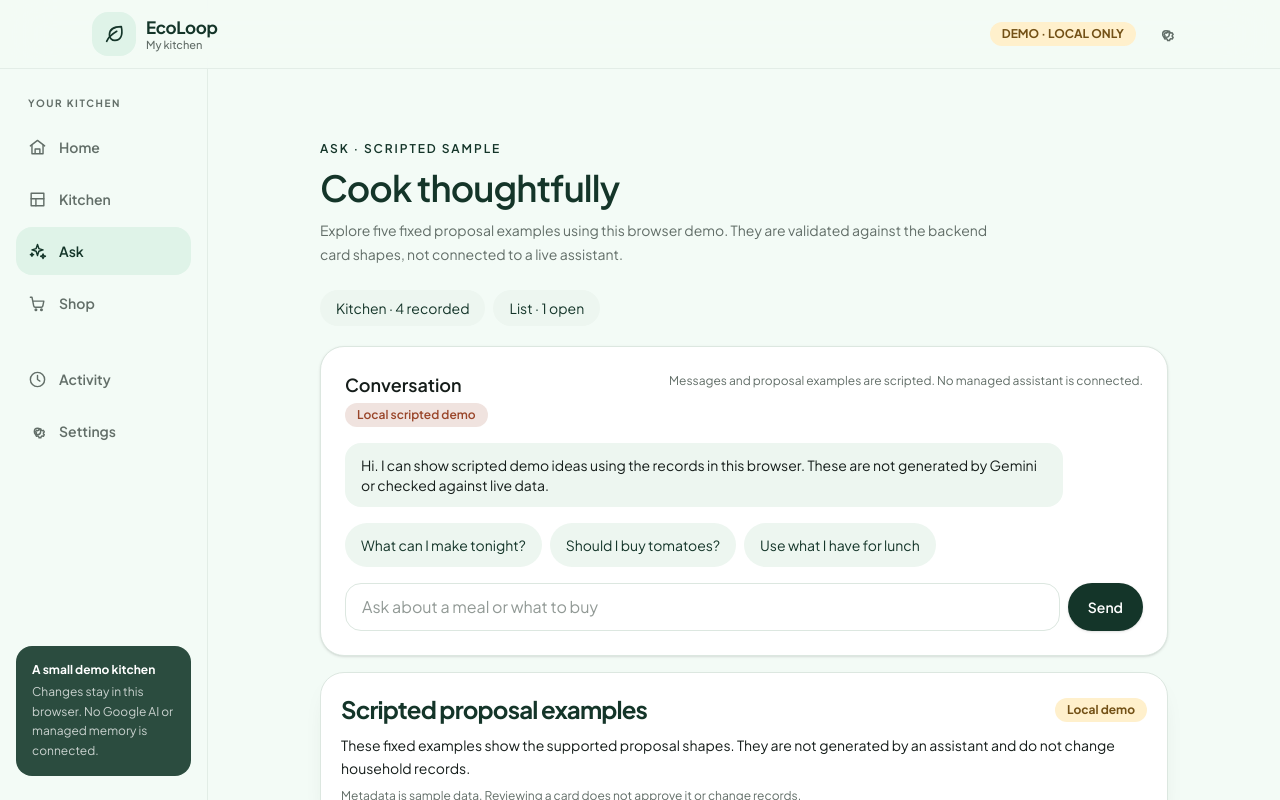
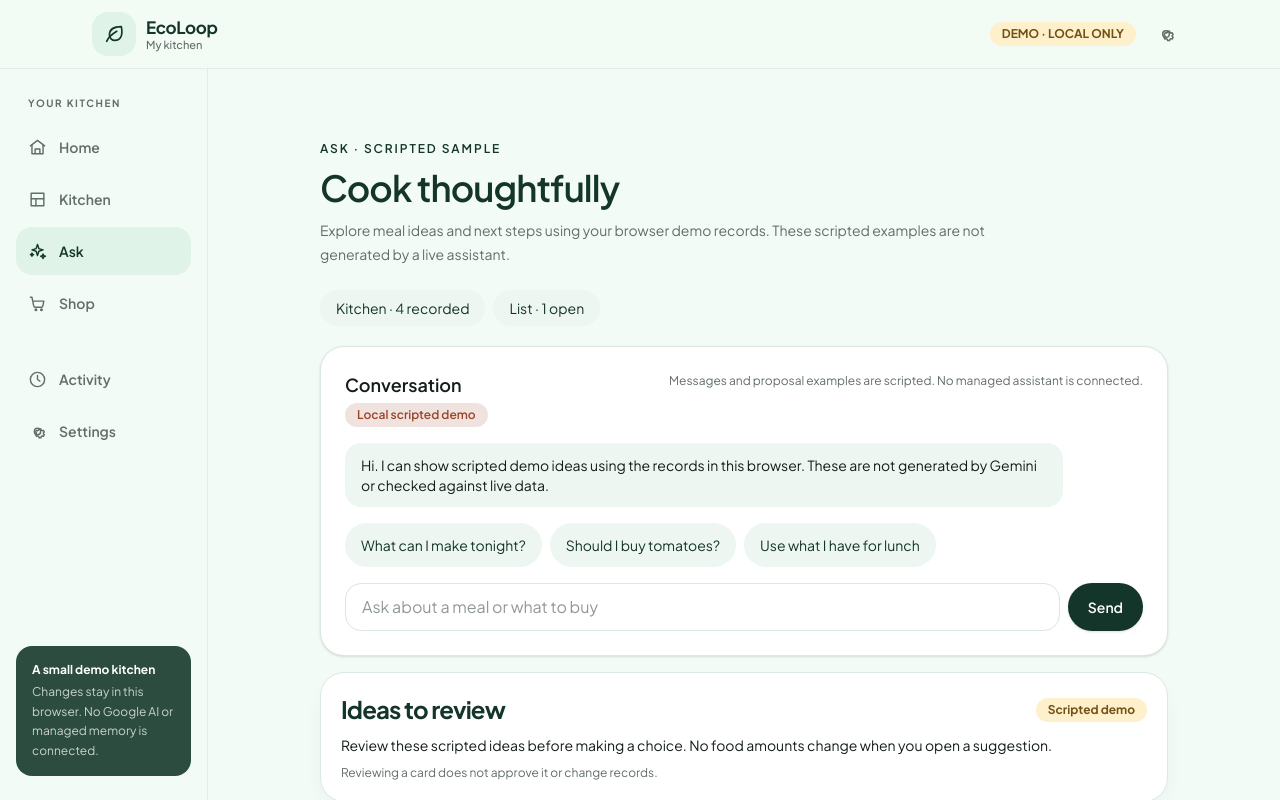
Before and after one commit to aashikvilla/ecoloop, a Next.js app in the folder frontend/: page /ask in a window 1280 px wide. Shown: the top 800 px of the page. Built offline with nearby package versions, Linux system fonts and the light colour scheme.

Commit message:
feat: integrate reviewed boundaries and scoped timeline indexes

```diff
--- a/frontend/src/components/account/account-connection.tsx
+++ b/frontend/src/components/account/account-connection.tsx
@@ -131,13 +131,13 @@ export function AccountConnection() {
 
   return <div className="mx-auto max-w-3xl space-y-6">
     <header>
-      <Badge tone="amber" className="mb-3">SEPARATE CANONICAL ACCOUNT</Badge>
+      <Badge tone="amber" className="mb-3">ACCOUNT · READ ONLY</Badge>
       <Heading as="h1">Household connection</Heading>
-      <p className="mt-2 max-w-2xl text-sm leading-relaxed text-muted">Sign in and enter a household ID to read canonical records from the household API. This page is separate from the local browser demo. Nothing here creates membership or changes records.</p>
+      <p className="mt-2 max-w-2xl text-sm leading-relaxed text-muted">Sign in to view records for a household you already belong to. These records stay separate from this browser’s demo. Opening them does not change your records or membership.</p>
     </header>
 
     <Card className="space-y-4 border border-line p-5 sm:p-6" aria-labelledby="identity-title">
-      <div><Heading id="identity-title" as="h2">Firebase sign-in</Heading><p className="mt-1 text-sm text-muted">Authentication state is held by Firebase for this browser tab session. The app never saves an ID token itself.</p></div>
+      <div><Heading id="identity-title" as="h2">Your account</Heading><p className="mt-1 text-sm text-muted">Google sign-in lasts for this browser tab session.</p></div>
       {authState === "loading" && <p role="status" className="text-sm text-muted">Checking sign-in status…</p>}
       {authState === "unavailable" && <div role="status" className="rounded-2xl bg-surface-muted p-4 text-sm leading-relaxed text-muted">Household sign-in is not configured for this app yet. You can continue using the separate local demo.</div>}
       {authState === "signed-out" && <Button onClick={handleSignIn} disabled={busy} aria-busy={busy}>{busy ? "Opening Google sign-in…" : "Continue with Google"}</Button>}
@@ -151,21 +151,21 @@ export function AccountConnection() {
       <form onSubmit={submitHousehold} className="space-y-3">
         <label htmlFor="household-id" className="block text-sm font-semibold text-foreground">Household ID</label>
         <Input id="household-id" value={householdId} onChange={(event) => updateHousehold(event.target.value)} autoComplete="off" spellCheck={false} maxLength={128} pattern="[A-Za-z0-9_-]{1,128}" placeholder="Enter household ID" aria-describedby="household-help" />
-        <p id="household-help" className="text-xs leading-relaxed text-muted">This value is sent only in the API’s `X-Household-ID` header. It is not remembered after leaving this page.</p>
+        <p id="household-help" className="text-xs leading-relaxed text-muted">Your household choice is cleared when you change accounts or leave this page.</p>
         <Button type="submit" variant="secondary">Use this household</Button>
       </form>
       {notice && <p role="status" className="text-sm text-muted">{notice}</p>}
     </Card>
 
     <section aria-labelledby="canonical-title" className="space-y-4">
-      <div><Heading id="canonical-title" as="h2">Read canonical records</Heading><p className="mt-1 text-sm leading-relaxed text-muted">Read-only for now. These records come from FastAPI, not the demo store. No synthetic browser data is sent.</p></div>
+      <div><Heading id="canonical-title" as="h2">View household records</Heading><p className="mt-1 text-sm leading-relaxed text-muted">You can view your connected household here. Demo records are kept in this browser and are never sent with these requests.</p></div>
       <div className="flex flex-col gap-3 sm:flex-row">
         <Button variant="primary" onClick={() => void loadRecords("kitchen")} disabled={!user || authState !== "signed-in" || !householdId.trim() || loadingKind !== null} aria-busy={loadingKind === "kitchen"}>{loadingKind === "kitchen" ? "Loading kitchen…" : "Load kitchen"}</Button>
         <Button variant="secondary" onClick={() => void loadRecords("shopping")} disabled={!user || authState !== "signed-in" || !householdId.trim() || loadingKind !== null} aria-busy={loadingKind === "shopping"}>{loadingKind === "shopping" ? "Loading shopping…" : "Load shopping"}</Button>
       </div>
       {dataError && <Card className="space-y-3 border border-danger/25 bg-danger-soft/40 p-4" role="alert"><p className="text-sm font-semibold text-danger">{dataError.message}</p>{dataError.requestId && <p className="text-xs text-muted">Request reference: {dataError.requestId}</p>}{dataError.code === "unauthenticated" && <Button size="sm" variant="secondary" onClick={handleSignIn} disabled={busy}>Sign in again</Button>}{dataError.code === "conflict" && <p className="text-xs text-muted">Reload the selected records to get the current version.</p>}{dataError.code === "rate_limited" && <p className="text-xs text-muted">Retry after waiting briefly.</p>}{dataError.code === "unavailable" && <p className="text-xs text-muted">Retry when the service is available.</p>}</Card>}
-      {loadingKind && <Card role="status" className="border border-line p-5 text-sm text-muted">Loading canonical {loadingKind} records…</Card>}
-      {data && data.records.length === 0 && <Card className="border border-dashed border-line p-6 text-center"><p className="font-semibold text-primary">No canonical {data.kind} records</p><p className="mt-1 text-sm text-muted">The API returned an empty list for this household.</p></Card>}
+      {loadingKind && <Card role="status" className="border border-line p-5 text-sm text-muted">Loading household {loadingKind} records…</Card>}
+      {data && data.records.length === 0 && <Card className="border border-dashed border-line p-6 text-center"><p className="font-semibold text-primary">No {data.kind} records</p><p className="mt-1 text-sm text-muted">There are no recorded items in this household list.</p></Card>}
       {data && data.records.length > 0 && <Card className="border border-line p-4 sm:p-5"><div className="mb-3 flex items-center justify-between gap-3"><Heading as="h3">{data.kind === "kitchen" ? "Kitchen" : "Shopping"}</Heading><Badge>{data.records.length} {data.records.length === 1 ? "record" : "records"}</Badge></div><ul className="divide-y divide-line">{data.kind === "kitchen" ? data.records.map((record) => <li key={record.item_id} className="py-3 first:pt-0 last:pb-0"><p className="font-semibold text-primary">{record.name}</p><p className="mt-1 text-sm text-muted">{record.amount === null ? "Amount unknown" : `${record.amount} ${record.unit}`} · {record.date_type === "UNKNOWN" ? "Date unknown" : record.date_value || record.date_type}</p><p className="mt-1 text-xs text-muted">Version {record.version} · Confirmed {formatDate(record.observed_at)}</p></li>) : data.records.map((record) => <li key={record.entry_id} className="py-3 first:pt-0 last:pb-0"><p className="font-semibold text-primary">{record.item_name}</p><p className="mt-1 text-sm text-muted">{record.desired_amount === null ? "Amount unspecified" : `${record.desired_amount} ${record.unit}`} · Version {record.version}</p><p className="mt-1 text-xs text-muted">Updated {formatDate(record.updated_at)}</p></li>)}</ul></Card>}
     </section>
   </div>;
--- a/frontend/src/components/features/ask.tsx
+++ b/frontend/src/components/features/ask.tsx
@@ -52,7 +52,7 @@ export function AskAssistant() {
       schema_version: 1,
       request_id: "scripted-ask-demo",
       session_id: null,
-      message: "These fixed examples show the supported proposal shapes. They are not generated by an assistant and do not change household records.",
+      message: "Review these scripted ideas before making a choice. No food amounts change when you open a suggestion.",
       cards: [
         { ...proposal("demo-meal-suggestion"), type: "MealSuggestion", title: suggestion.title, servings: mealPlan.servings, ingredients },
         { ...proposal("demo-portion-adjustment"), type: "PortionAdjustment", original_servings: mealPlan.servings, proposed_servings: Math.min(mealPlan.servings + 1, 100), changes: [{ item_id: ingredients[0]?.item_id ?? null, name: ingredients[0]?.name ?? "Ingredient", original_amount: null, proposed_amount: null, unit: null, reason: "Choose an amount after checking what is available." }] },
@@ -68,7 +68,7 @@ export function AskAssistant() {
   function send(text = prompt) { const value = text.trim(); if (!value) return; setActiveText(value); setMessages((previous) => [...previous, { id: crypto.randomUUID(), role: "user", text: value }, { id: crypto.randomUUID(), role: "assistant", text: "Here is a scripted local demo suggestion. Check each item and amount yourself; no food record was changed." }]); setPrompt(""); }
   function savePlan() { try { setMealPlan(servings, "not_started"); setMessage(`A plan for ${servings} people was saved locally. Stock was not changed.`); } catch (error) { setMessage(error instanceof Error ? error.message : "Could not save this plan."); } }
   function savePreferenceDraft(event: FormEvent) { event.preventDefault(); if (!consent) { setSavedMessage("Tick the separate consent box before saving this local preference."); return; } try { savePreference(preference); setSavedMessage("Preference saved in browser demo settings only. It is not sent to managed memory."); setPreference(""); setConsent(false); } catch (error) { setSavedMessage(error instanceof Error ? error.message : "Could not save this preference."); } }
-  return <div className="mx-auto max-w-4xl px-4 pb-12 pt-6 sm:px-6 lg:pt-10"><PageIntro eyebrow="Ask · scripted sample" title="Cook thoughtfully" description="Explore five fixed proposal examples using this browser demo. They are validated against the backend card shapes, not connected to a live assistant." />
+  return <div className="mx-auto max-w-4xl px-4 pb-12 pt-6 sm:px-6 lg:pt-10"><PageIntro eyebrow="Ask · scripted sample" title="Cook thoughtfully" description="Explore meal ideas and next steps using your browser demo records. These scripted examples are not generated by a live assistant." />
     {!hydrated && <Notice>Loading your isolated demo records…</Notice>}
     <div className="mb-5 flex flex-wrap gap-2"><span className="rounded-full bg-surface-muted px-4 py-2 text-sm text-primary">Kitchen · {inventoryCount} recorded</span><span className="rounded-full bg-surface-muted px-4 py-2 text-sm text-primary">List · {shopping.filter((item) => !item.checked).length} open</span>{contextItem && <span className="rounded-full bg-primary-container px-4 py-2 text-sm text-primary">Context · {contextItem.name}</span>}</div>
     <Panel className="mb-4"><div className="mb-4 flex flex-wrap items-start justify-between gap-2"><div><h2 className="text-lg font-semibold">Conversation</h2><span className="mt-1 inline-block rounded-full bg-accent/15 px-3 py-1 text-xs font-semibold text-accent">Local scripted demo</span></div><p className="max-w-xl text-xs leading-relaxed text-muted">Messages and proposal examples are scripted. No managed assistant is connected.</p></div><div aria-live="polite" className="space-y-3">{messages.slice(-4).map((entry) => <div key={entry.id} className={`max-w-[90%] rounded-2xl px-4 py-3 text-sm leading-5 ${entry.role === "user" ? "ml-auto bg-primary text-white" : "bg-surface-muted text-foreground"}`}><p>{entry.text}</p></div>)}</div><div className="mt-4 flex flex-wrap gap-2">{prompts.map((value) => <button key={value} onClick={() => send(value)} className="min-h-11 rounded-full bg-surface-muted px-4 text-sm text-primary hover:opacity-80">{value}</button>)}</div><form className="mt-4 flex flex-col gap-2 sm:flex-row" onSubmit={(event) => { event.preventDefault(); send(); }}><label htmlFor="ask-prompt" className="sr-only">Ask a question</label><Input id="ask-prompt" className="flex-1 border-border bg-surface text-foreground placeholder:text-muted/70" value={prompt} onChange={(event) => setPrompt(event.target.value)} placeholder="Ask about a meal or what to buy" maxLength={500} /><Button type="submit">Send</Button></form></Panel>
--- a/frontend/src/components/features/assistant-cards/index.tsx
+++ b/frontend/src/components/features/assistant-cards/index.tsx
@@ -25,7 +25,7 @@ function ActionUnavailable({ card }: { card: ProposalCard }) {
   const expired = isExpired(card);
   return <div className="mt-4 flex flex-wrap items-center gap-3 border-t border-line pt-4">
     <Button disabled aria-describedby={`approval-${card.proposal_id}`} variant="secondary">{expired ? "Proposal expired" : "Approval unavailable"}</Button>
-    <p id={`approval-${card.proposal_id}`} className="max-w-xl text-xs leading-relaxed text-muted">{expired ? "This proposal is past its expiry time. Review current records before requesting another." : "This scripted preview cannot approve or change household records. Review the relevant screen and choose there."}</p>
+    <p id={`approval-${card.proposal_id}`} className="max-w-xl text-xs leading-relaxed text-muted">{expired ? "This proposal is past its expiry time. Review current records before requesting another." : "Proposal approval is not connected yet. Open the relevant screen to review your choices."}</p>
   </div>;
 }
 
@@ -70,7 +70,7 @@ export function AssistantCards({ envelope, rejectedCards = 0, state = "ready", i
   if (state === "loading") return <Card className="border border-line p-5" aria-live="polite"><p className="text-sm text-muted">Loading scripted proposal examples…</p></Card>;
   if (state === "error" || !envelope) return <Card className="border border-danger/30 bg-danger-soft p-5" role="alert"><p className="font-semibold text-danger">Assistant proposals are unavailable.</p><p className="mt-1 text-sm text-foreground">You can still review your kitchen and shopping list.</p><div className="mt-3 flex flex-wrap gap-2"><ReviewLink href="/kitchen">Open Kitchen</ReviewLink><ReviewLink href="/shop">Open Shop</ReviewLink>{onRetry && <Button variant="secondary" onClick={onRetry}>Retry examples</Button>}</div></Card>;
   return <section aria-labelledby="proposal-heading" className="space-y-3">
-    <Card className="border border-line p-4 sm:p-5"><div className="flex flex-wrap items-center justify-between gap-2"><Heading id="proposal-heading" as="h2">Scripted proposal examples</Heading><Badge tone="amber">Local demo</Badge></div><p className="mt-2 text-sm leading-relaxed">{envelope.message}</p><p className="mt-2 text-xs text-muted">Metadata is sample data. Reviewing a card does not approve it or change records.</p></Card>
+    <Card className="border border-line p-4 sm:p-5"><div className="flex flex-wrap items-center justify-between gap-2"><Heading id="proposal-heading" as="h2">Ideas to review</Heading><Badge tone="amber">Scripted demo</Badge></div><p className="mt-2 text-sm leading-relaxed">{envelope.message}</p><p className="mt-2 text-xs text-muted">Reviewing a card does not approve it or change records.</p></Card>
     {rejectedCards > 0 && <Card className="border border-tertiary/30 bg-tertiary-soft p-4" role="status"><p className="text-sm">{rejectedCards} unsupported or invalid card {rejectedCards === 1 ? "was" : "were"} safely omitted. Retry or review the source record.</p>{onRetry && <Button className="mt-3" variant="secondary" onClick={onRetry}>Retry examples</Button>}</Card>}
     {envelope.cards.length === 0 ? <Card className="border border-line p-4" role="status"><p className="text-sm text-muted">No valid proposals to show. You can retry your prompt or review your records.</p><div className="mt-3 flex flex-wrap gap-2"><ReviewLink href="/kitchen">Review Kitchen</ReviewLink><ReviewLink href="/shop">Review Shop</ReviewLink>{onRetry && <Button variant="secondary" onClick={onRetry}>Retry examples</Button>}</div></Card> : <div className="grid gap-3 sm:grid-cols-2">{envelope.cards.map((card) => <TypedCard key={card.proposal_id} card={card} items={items} />)}</div>}
   </section>;
```
Also changed, not shown: 5 other files (tests, documents, lock files or other folders).
